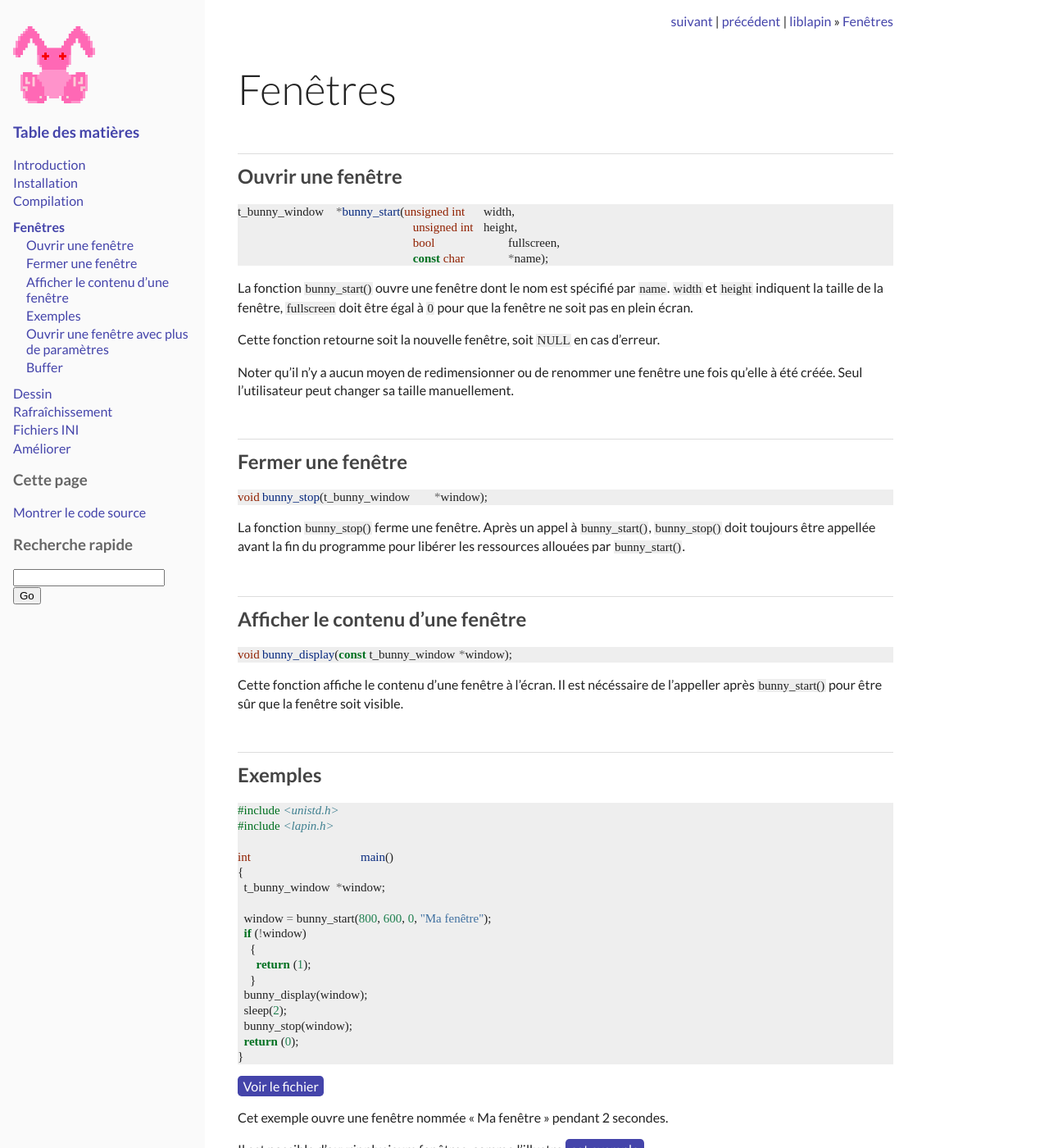
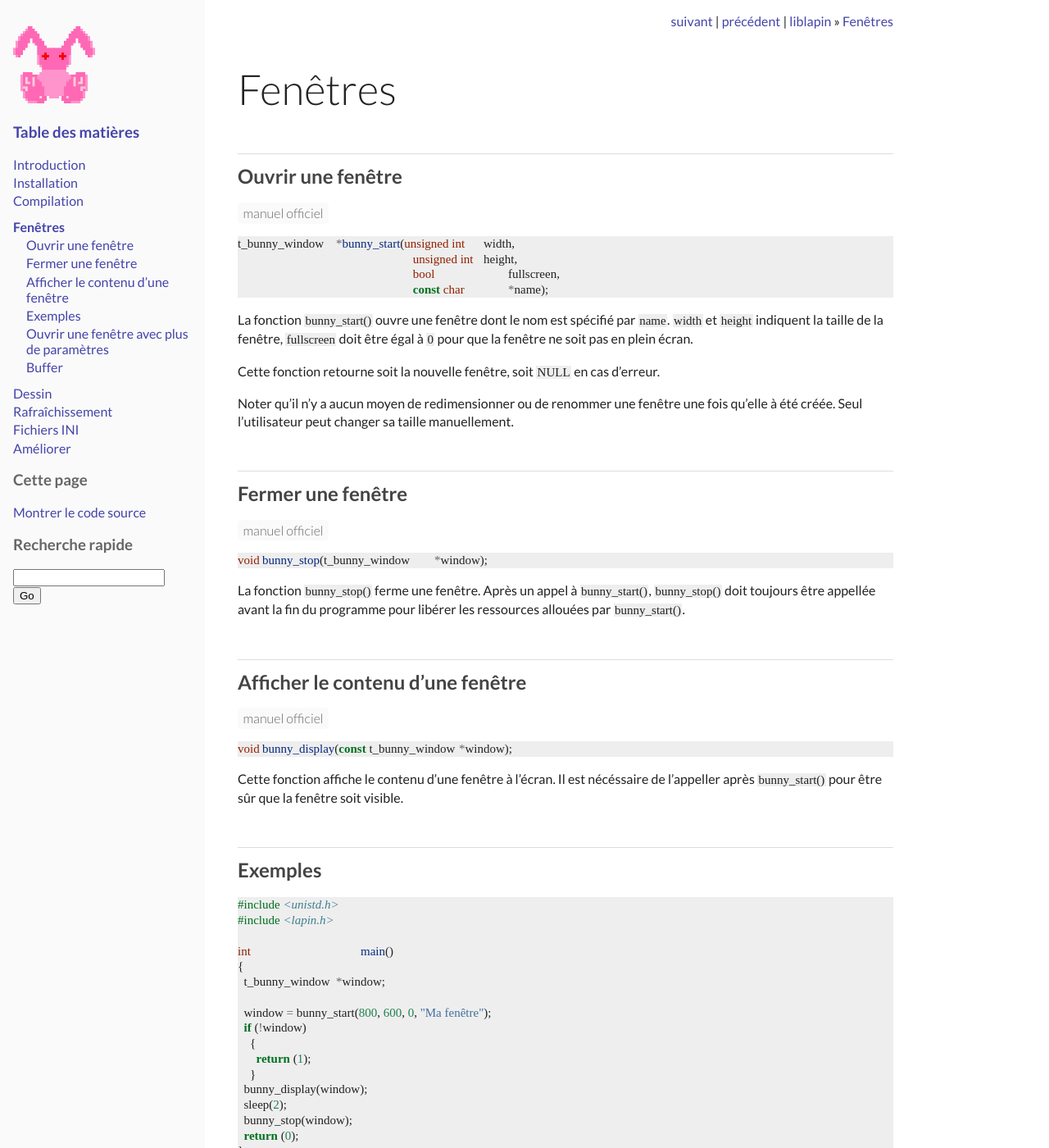
Before and after one commit to motet-a/liblapin-tutorial, a Sphinx documentation site: the page built from source/windows.md, in a window 1280 px wide and 1400 px high. Shown: the whole window at 82% size. Built offline with Sphinx 7.4.7, drawn with Linux system fonts in a browser that asks for light colours; some web fonts are replaced; some of the changed text lies outside the part shown.

Commit message:
Added links to the official manual

````diff
--- a/source/theme/static/style.css
+++ b/source/theme/static/style.css
@@ -138,6 +138,25 @@ a.reference.external[href^="https://github.com"][href$=".c"]:hover {
     background: #fff;
 }
 
+a.reference.external[href^="https://cdn.local.epitech.eu"] {
+    text-align: right;
+    font-weight: 300;
+    color: #666;
+    background: #fafafa;
+    padding: 0.2em;
+    padding-left: 0.4em;
+    padding-right: 0.4em;
+    border-radius: 0.3em;
+    -webkit-transition: background 0.2s; /* Safari 3.1 to 6.0 */
+    transition: background 0.2s;
+    border: none;
+}
+
+a.reference.external[href^="https://cdn.local.epitech.eu"]:hover {
+    color: #222;
+    background: #fff;
+}
+
 h1 {
     font-weight: 300;
     font-size: 3.2em;
--- a/source/windows.md
+++ b/source/windows.md
@@ -2,6 +2,8 @@
 # Fenêtres #
 
 ## Ouvrir une fenêtre ##
+
+[manuel officiel][o bunny_start]
 
 ```c
 t_bunny_window	*bunny_start(unsigned int	width,
@@ -22,6 +24,8 @@ Seul l’utilisateur peut changer sa taille manuellement.
 
 ## Fermer une fenêtre ##
 
+[manuel officiel][o bunny_stop]
+
 ```c
 void	bunny_stop(t_bunny_window	*window);
 ```
@@ -32,6 +36,8 @@ Après un appel à `bunny_start()`, `bunny_stop()` doit toujours
 allouées par `bunny_start()`.
 
 ## Afficher le contenu d’une fenêtre ##
+
+[manuel officiel][o bunny_display]
 
 ```c
 void	bunny_display(const t_bunny_window	*window);
@@ -65,7 +71,7 @@ int					main()
 
 [Voir le fichier][bunny_start.c]
 
-Cet exemple ouvre une fenêtre nommée « Ma fenêtre » pendant 2 secondes.
+Ce programme ouvre une fenêtre nommée « Ma fenêtre » pendant 2 secondes.
 
 Il est possible d’ouvrir plusieurs fenêtres, comme l’illustre
 [cet exemple][multiple_windows.c].
````
Also changed, not shown: other parts of source/windows.md (+4 -0 lines).
